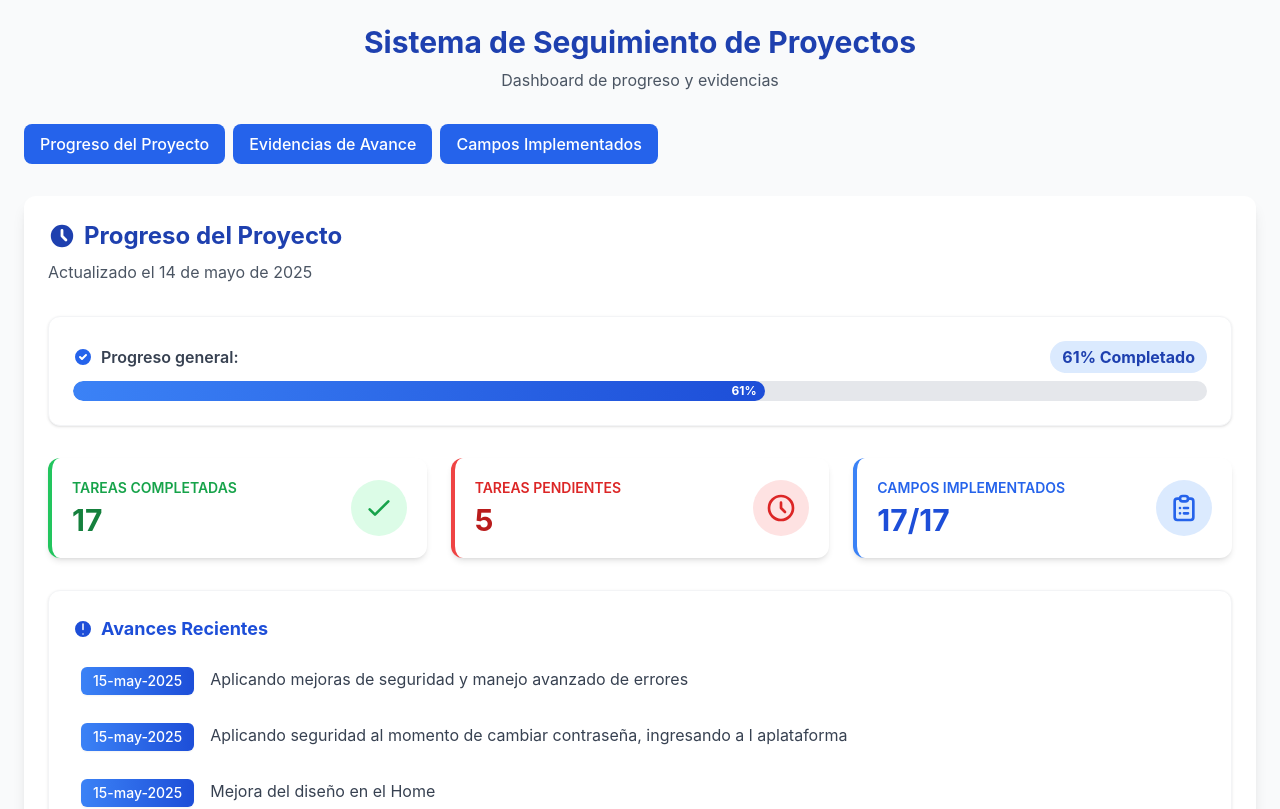
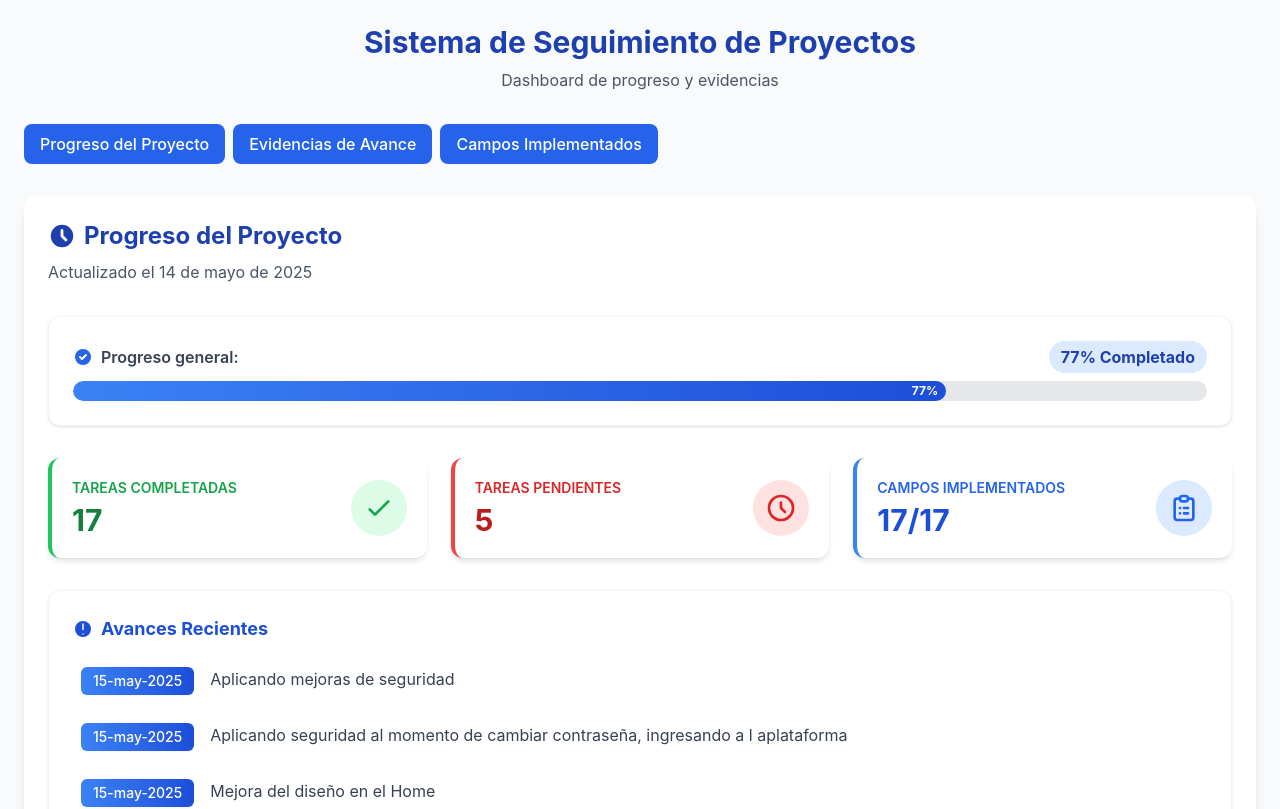
Before and after one commit to csoledd/progress, a React (Create React App) app: page / in a window 1280 px wide. Shown: the top 809 px of the page. Built offline with nearby package versions, Linux system fonts and the light colour scheme.

Commit message:
Actualizado TaskTracker con nuevos avances y ajuste de estadísticas

```diff
--- a/src/components/TaskTracker.js
+++ b/src/components/TaskTracker.js
@@ -51,14 +51,14 @@ const ProjectTracker = () => {
   // Stats corregidos (para ajustar el conteo)
    const stats = {
     completedTasks: 17,
-    totalTasks: 28, // Total de 17 + 9 = 26
+    totalTasks: 22, // Total de 17 + 9 = 26
     pendingTasks: 5,
-    completionPercentage: Math.round((17 / 28) * 100)
+    completionPercentage: Math.round((17 / 22) * 100)
   };
 
   // Avances recientes
   const recentUpdates = [
-    { date: "15-may-2025", update: "Aplicando mejoras de seguridad y manejo avanzado de errores" },
+    { date: "15-may-2025", update: "Aplicando mejoras de seguridad" },
     { date: "15-may-2025", update: "Aplicando seguridad al momento de cambiar contraseña, ingresando a l aplataforma" },
     { date: "15-may-2025", update: "Mejora del diseño en el Home" },
     { date: "15-may-2025", update: "Corección del cambio de contraseña segura (funciona correctamente)" },
```
